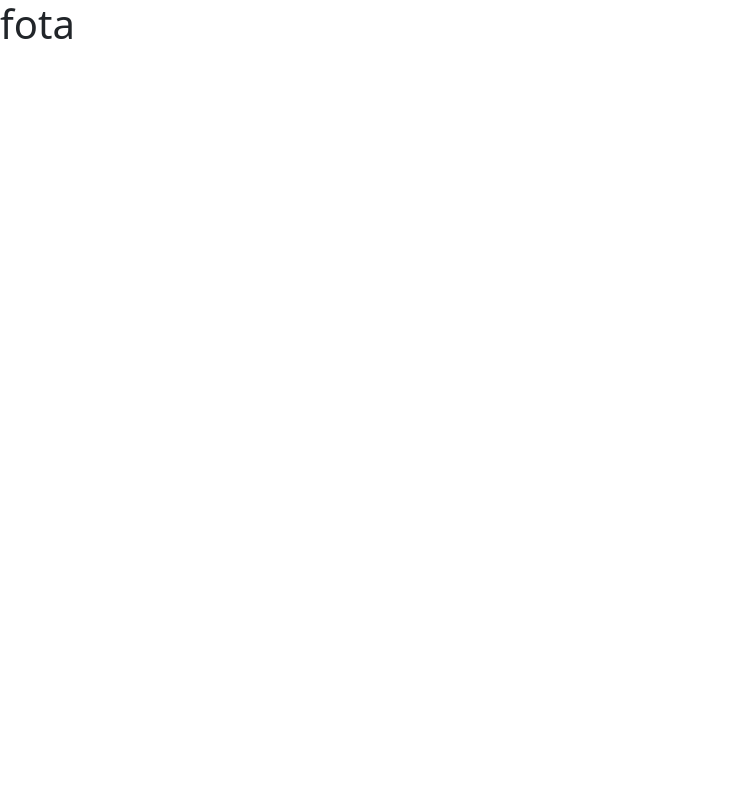
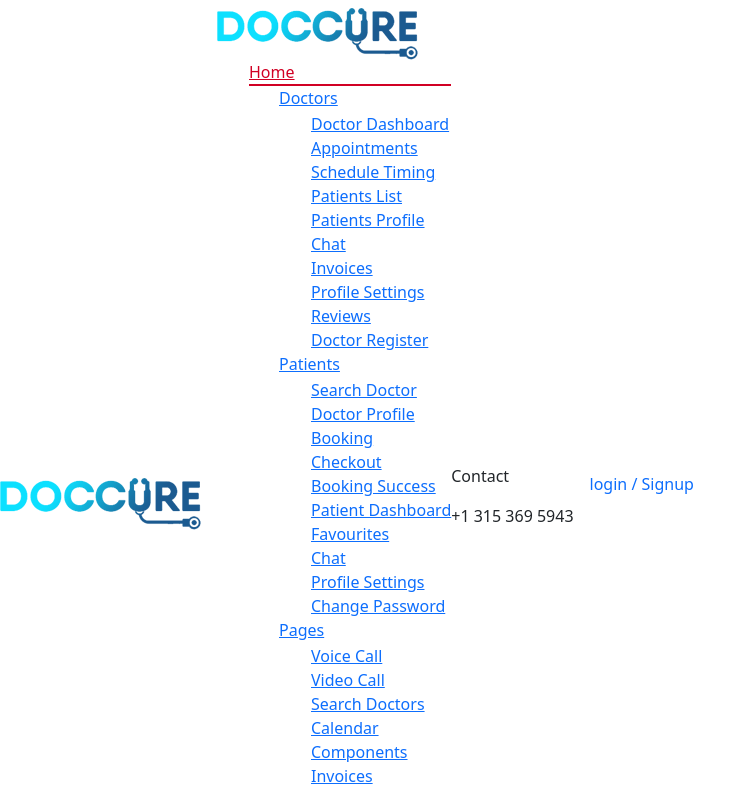
Before and after one commit to Paul-Vincent-Malapitan/vuelab_1, a Vue app: page /manage in a window 1280 px wide. Shown: the top 792 px of the page, without its empty margins (0-756 px from the left). Built offline with nearby package versions, Linux system fonts and the light colour scheme.

Commit message:
managetemp

```diff
--- a/src/views/Doctor.vue
+++ b/src/views/Doctor.vue
@@ -1,13 +1,27 @@
 <template>
-    <div>
-        <h1>
-            fota
-        </h1>
+    <div class="main-wrapper">
+            <Headr/>
+            <Sect/>
+            <Footr/>
     </div>
 </template>
+
 <script>
+    import Headr from '@/Doctor/Headr.vue';
+    import Sect from '@/Doctor/Sect.vue';
+    import Footr from '@/Doctor/Footr.vue';
 
+
+    export default {
+        name: 'Doctor',
+        components: {
+            Headr,
+            Sect,
+            Footr
+        }
+    }
 </script>
+
 <style>
 
 </style>
```
Also changed, not shown: src/Doctor/Footr.vue (renamed from src/Doctor/Footer.vue), src/Doctor/Sect.vue (renamed from src/Doctor/Body.vue).
